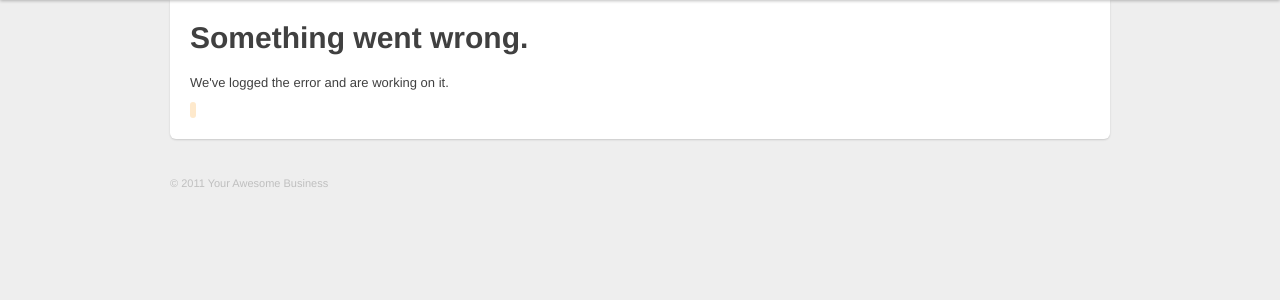
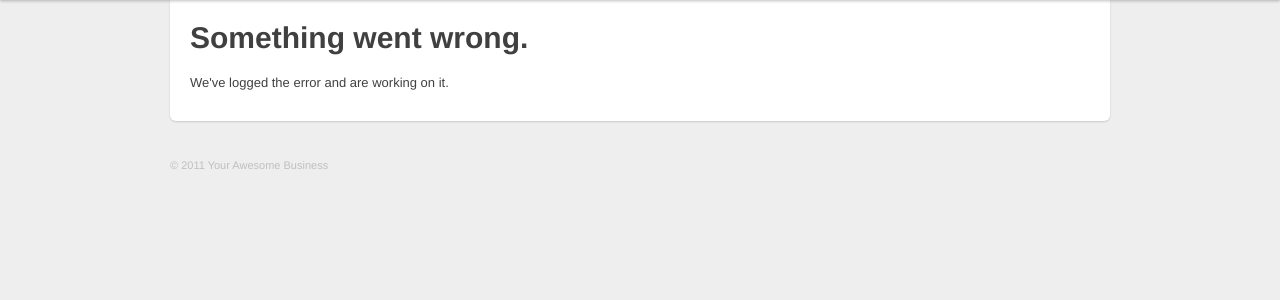
Before and after one commit to dasloss/blackholes, a Flask app: template templates/500.html in a window 1280 px wide. Shown: the part 40-340 px from the top of the page. Run offline with Flask 2, Linux system fonts and the light colour scheme; the template is opened without the code that fills it, so the values that code supplies are empty; parts of the project's set-up code (start-up, migrations or seed data) failed here and were passed over; some libraries are stand-ins or nearby versions.

Commit message:
Hid error messages on 500 responses, made base.html more awesome.

```diff
--- a/app/views.py
+++ b/app/views.py
@@ -128,4 +128,4 @@ def page_not_found(error):
 def page_not_found(error):
     """Custom 500 page."""
     # Insert error logging here.
-    return render_template('500.html', error=error, session=session), 500
+    return render_template('500.html', session=session), 500
--- a/templates/500.html
+++ b/templates/500.html
@@ -5,5 +5,4 @@
 {% block main %}
 <h1>Something went wrong.</h1>
 <p>We've logged the error and are working on it.</p>
-<code>{{ error }}</code>
 {% endblock %}
--- a/templates/base.html
+++ b/templates/base.html
@@ -1,8 +1,15 @@
 <!doctype html>
-<html lang="en">
+<!-- paulirish.com/2008/conditional-stylesheets-vs-css-hacks-answer-neither/ -->
+<!--[if lt IE 7 ]> <html class="ie6" lang="en"> <![endif]-->
+<!--[if IE 7 ]>    <html class="ie7" lang="en"> <![endif]-->
+<!--[if IE 8 ]>    <html class="ie8" lang="en"> <![endif]-->
+<!--[if gt IE 8]><!--> <html class="" lang="en"> <!--<![endif]-->
 <head>
     <meta charset="utf-8" />
+    <meta name="viewport" content="width=980">
+
     <title>{% block title %}Title{% endblock %}</title>
+
     <!-- Icons -->
     <link rel="shortcut icon" href="/static/favicon.ico">
     <link rel="apple-touch-icon" href="/static/apple-touch-icon.png">
@@ -13,16 +20,12 @@
     <link rel="stylesheet" href="/static/css/bootstrap.min.css" />
     <link rel="stylesheet" href="/static/css/style.css" />
     {% block css %}
-    <style type="text/css">
-    </style>
     {% endblock %}
 
     <!-- Javascript -->
     <script type="text/javascript" src="//ajax.googleapis.com/ajax/libs/jquery/1.6.2/jquery.min.js"></script>
     <script type="text/javascript" src="/static/js/libs/modernizr-2.0.6.js"></script>
     {% block js %}
-    <script type="text/javascript">
-    </script>
     {% endblock %}
 </head>
 <body>
```
